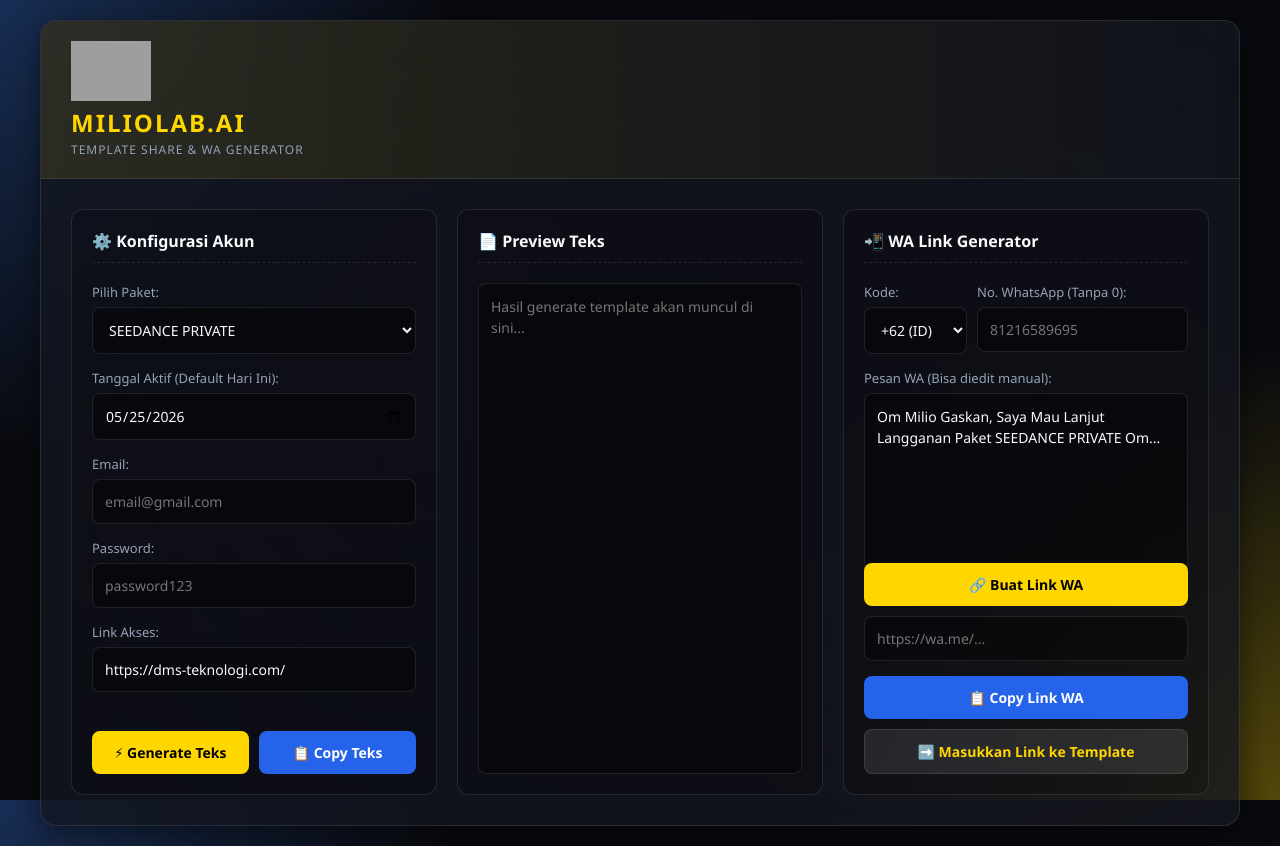
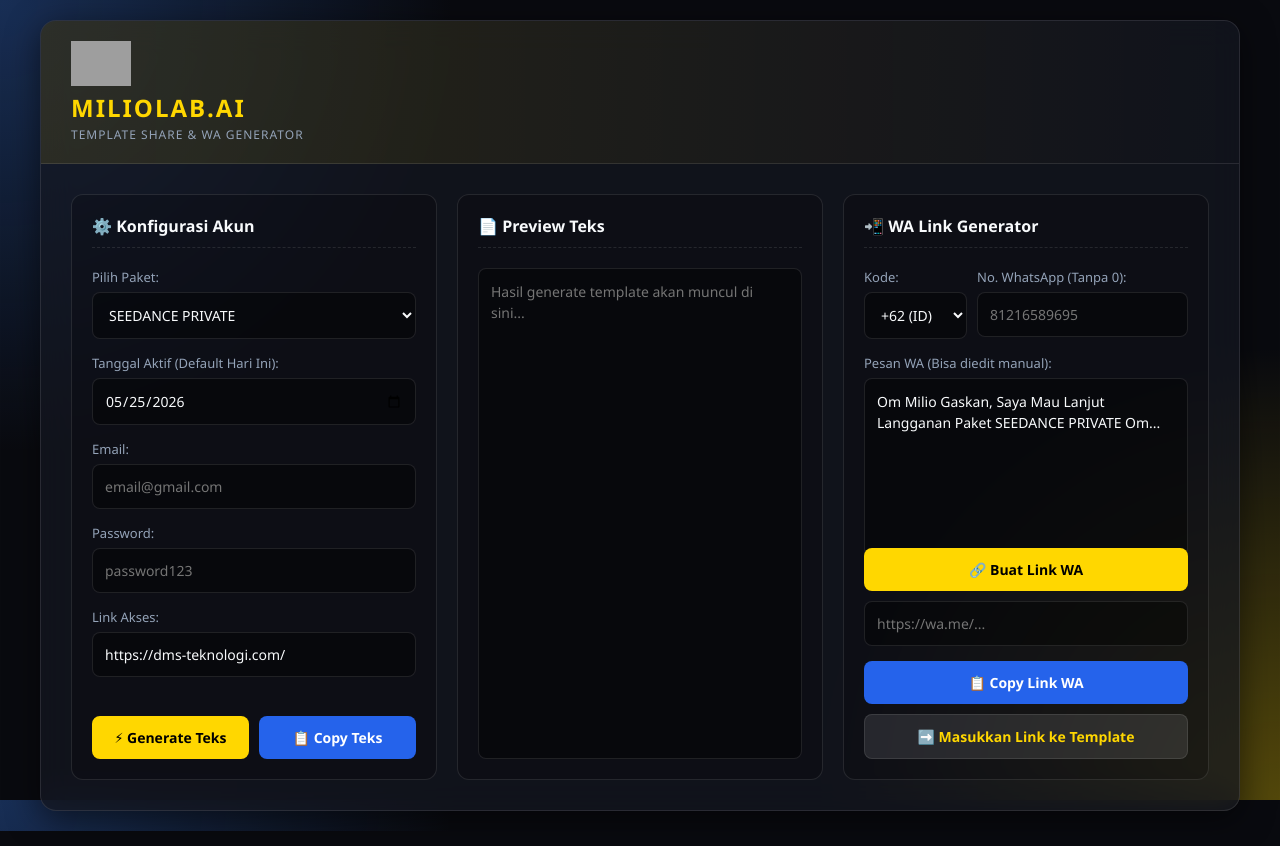
Before and after one commit to jonnid9/miliosharev3, a plain HTML site: page index.html in a window 1280 px wide. Drawn offline with Linux system fonts and the light colour scheme; grey boxes are pictures that could not be loaded.

Commit message:
Add files via upload

```diff
--- a/style.css
+++ b/style.css
@@ -37,7 +37,7 @@ body {
 
 .launcher-wrapper {
     background: var(--panel-bg);
-    backdrop-filter: blur(166px);
+    backdrop-filter: blur(16px);
     -webkit-backdrop-filter: blur(16px);
     border: 1px solid var(--border-color);
     border-radius: 16px;
@@ -47,43 +47,22 @@ body {
     overflow: hidden;
 }
 
-/* UPDATE BARU: Styling Header untuk Logo Besar & Efek Cahaya */
+/* UPDATE BARU: Styling Header untuk Menyejajarkan Logo & Teks */
 .launcher-header {
     background: linear-gradient(90deg, rgba(255,215,0,0.1) 0%, rgba(0,0,0,0) 100%);
     border-bottom: 1px solid var(--border-color);
     padding: 20px 30px;
+    /* Flexbox Row Configuration */
     display: flex;
-    align-items: center; /* Sejajar vertikal tengah */
-    justify-content: flex-start; /* Logo di kiri */
+    flex-direction: row; /* Susun kiri-ke-kanan */
+    align-items: center; /* Aligntment vertikal tengah sempurna */
+    justify-content: flex-start; /* Semua elemen rapat kiri */
     gap: 20px; /* Jarak antara logo dan teks */
-    position: relative; /* Wajib untuk efek cahaya */
-    overflow: hidden; /* Mencegah cahaya keluar batas */
 }
 
-/* KODE EFEK CAHAYA (SHINE EFFECT) */
-.launcher-header::after {
-    content: "";
-    position: absolute;
-    top: 0;
-    left: -150%; /* Mulai jauh di kiri */
-    width: 50%;
-    height: 100%;
-    background: linear-gradient(to right, rgba(255,255,255,0) 0%, rgba(255,255,255,0.4) 50%, rgba(255,255,255,0) 100%);
-    transform: skewX(-25deg); /* Sedikit miring biar dinamis */
-    animation: shine 5s infinite; /* Mengulang setiap 5 detik */
-    z-index: 10; /* Di atas logo dan teks */
-    pointer-events: none; /* Cahaya tidak menghalangi interaksi */
-}
-
-@keyframes shine {
-    0% { left: -100%; }
-    20% { left: 200%; } /* Gerakan lewat cepat dalam 1 detik (20% dari 5 detik) */
-    100% { left: 200%; } /* Diam menunggu sisa waktunya */
-}
-
-/* UPDATE: Ukuran Logo yang Jauh Lebih Besar & Proposional */
+/* UPDATE: Styling Ukuran Logo agar Sejajar & Proposional */
 .app-logo {
-    height: 60px; /* Ukuran yang besar agar sejajar dengan dua baris teks */
+    height: 45px; /* Tinggi logo dibuat sejajar dengan dua baris teks */
     width: auto; /* Lebar menyesuaikan agar tidak gepeng */
     object-fit: contain; /* Memastikan gambar tidak terpotong */
 }
@@ -91,6 +70,7 @@ body {
 .title-block {
     display: flex;
     flex-direction: column;
+    margin-top: 0; /* Hapus margin atas yang mungkin membuat teks turun */
 }
 
 .logo-text {
@@ -164,7 +144,6 @@ input:focus, select:focus, textarea:focus {
     box-shadow: 0 0 10px var(--gold-glow);
 }
 
-/* FIX: Styling khusus untuk dropdown options agar teks terbaca jelas */
 select option {
     background-color: #0f1115;
     color: #F8FAFC;
```
